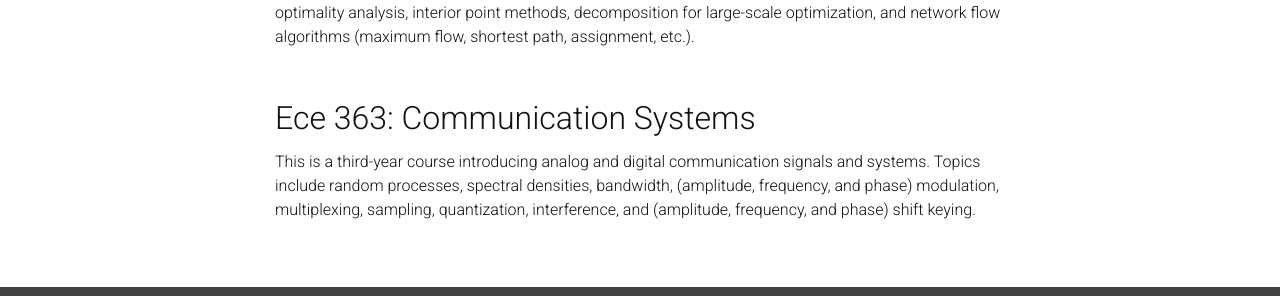
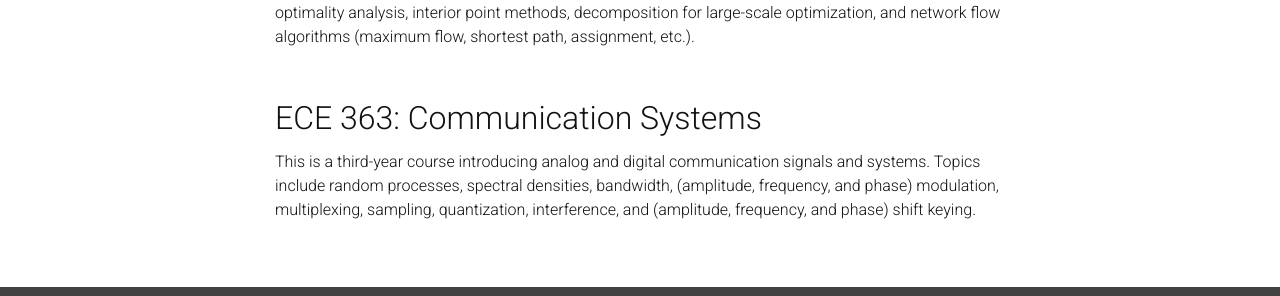
Before and after one commit to rafidrm/rafidrm.github.io, a Jekyll site: the page built from _pages/teaching.md, in a window 1280 px wide and 928 px high. Shown: the part 606-902 px from the top of the window. Built offline with Jekyll 4.4.1, drawn with Linux system fonts in a browser that asks for light colours; nearby versions of some CDN libraries; comment, search, counter and statistics services are not loaded; a style sheet for code colours, icons or effects is not loaded.

```diff
--- a/_config.yml
+++ b/_config.yml
@@ -47,7 +47,7 @@ blogger_url: # your blogger URL
 # contact_note: >
 #   You can even add a little note about which of these is the best way to reach you.
 
-google_analytics: UA-139257632-1 # out your google-analytics code
+google_analytics: UA-139257632 # out your google-analytics code
 
 # -----------------------------------------------------------------------------
 # Blog
--- a/_pages/teaching.md
+++ b/_pages/teaching.md
@@ -36,7 +36,7 @@ nav: true
   </div>
   <div class="grid-item">
         <div class="card-body">
-          <h2 class="card-title">Ece 363: Communication Systems</h2>
+          <h2 class="card-title">ECE 363: Communication Systems</h2>
           <p class="card-text">
             This is a third-year course introducing analog and digital communication signals and systems. Topics include random processes, spectral densities, bandwidth, (amplitude, frequency, and phase) modulation, multiplexing, sampling, quantization, interference, and (amplitude, frequency, and phase) shift keying.
           </p>
```
